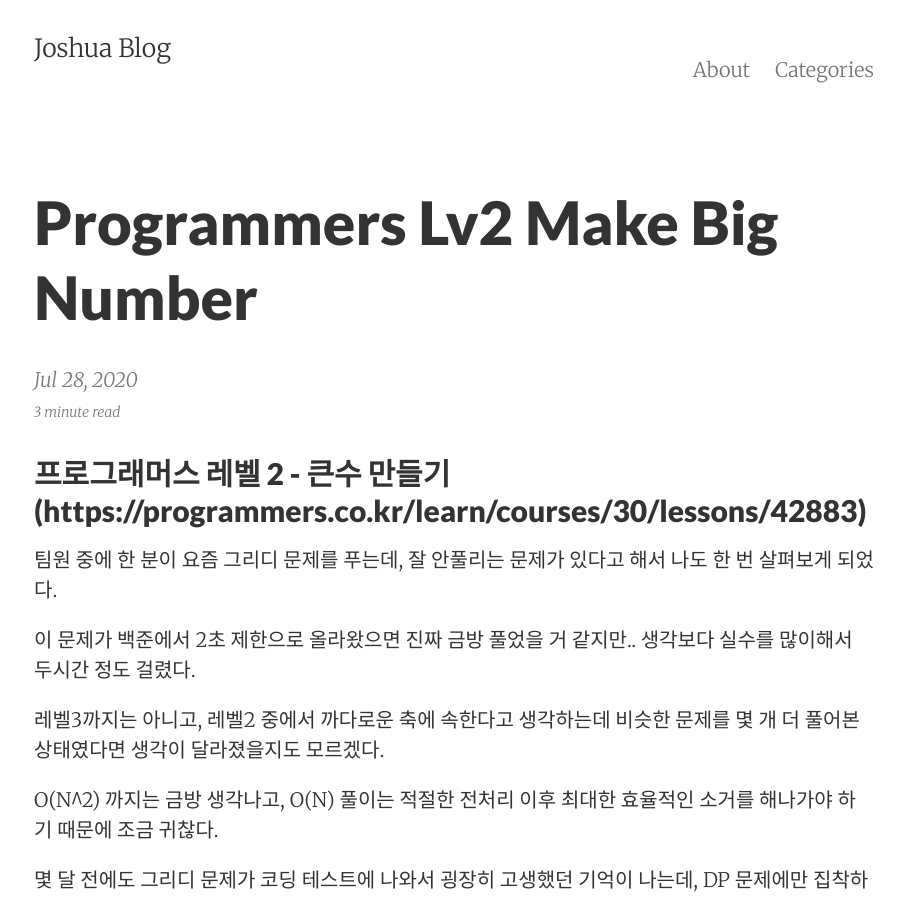
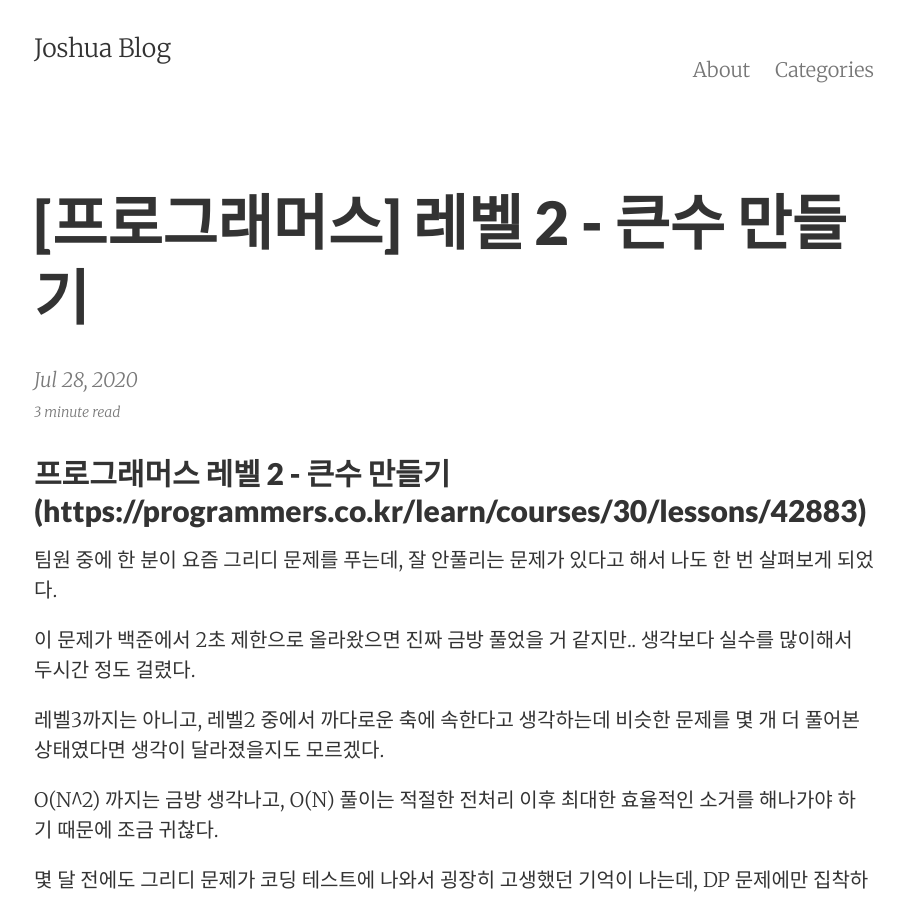
Before and after one commit to joshua-qa/joshua-qa.github.io, a Jekyll site: the page built from _posts/2020-07-28-programmers-lv2-make-big-number.md, in a window 1280 px wide and 900 px high. Shown: the whole window, without its empty margins (186-1090 px from the left). Built offline with Jekyll 4.4.1, drawn with Linux system fonts in a browser that asks for light colours; our own code applies the rules of GitHub Pages for plain Markdown files; comment, search, counter and statistics services are not loaded.

Commit message:
제목 수정

```diff
--- a/_posts/2020-07-28-programmers-lv2-make-big-number.md
+++ b/_posts/2020-07-28-programmers-lv2-make-big-number.md
@@ -1,3 +1,11 @@
+---
+layout: post
+title: "[프로그래머스] 레벨 2 - 큰수 만들기"
+date: 2020-07-28 12:23:01
+tags: PS
+categories: PS
+---
+
 ## 프로그래머스 레벨 2 - 큰수 만들기 (https://programmers.co.kr/learn/courses/30/lessons/42883)
 
 팀원 중에 한 분이 요즘 그리디 문제를 푸는데, 잘 안풀리는 문제가 있다고 해서 나도 한 번 살펴보게 되었다.
```
